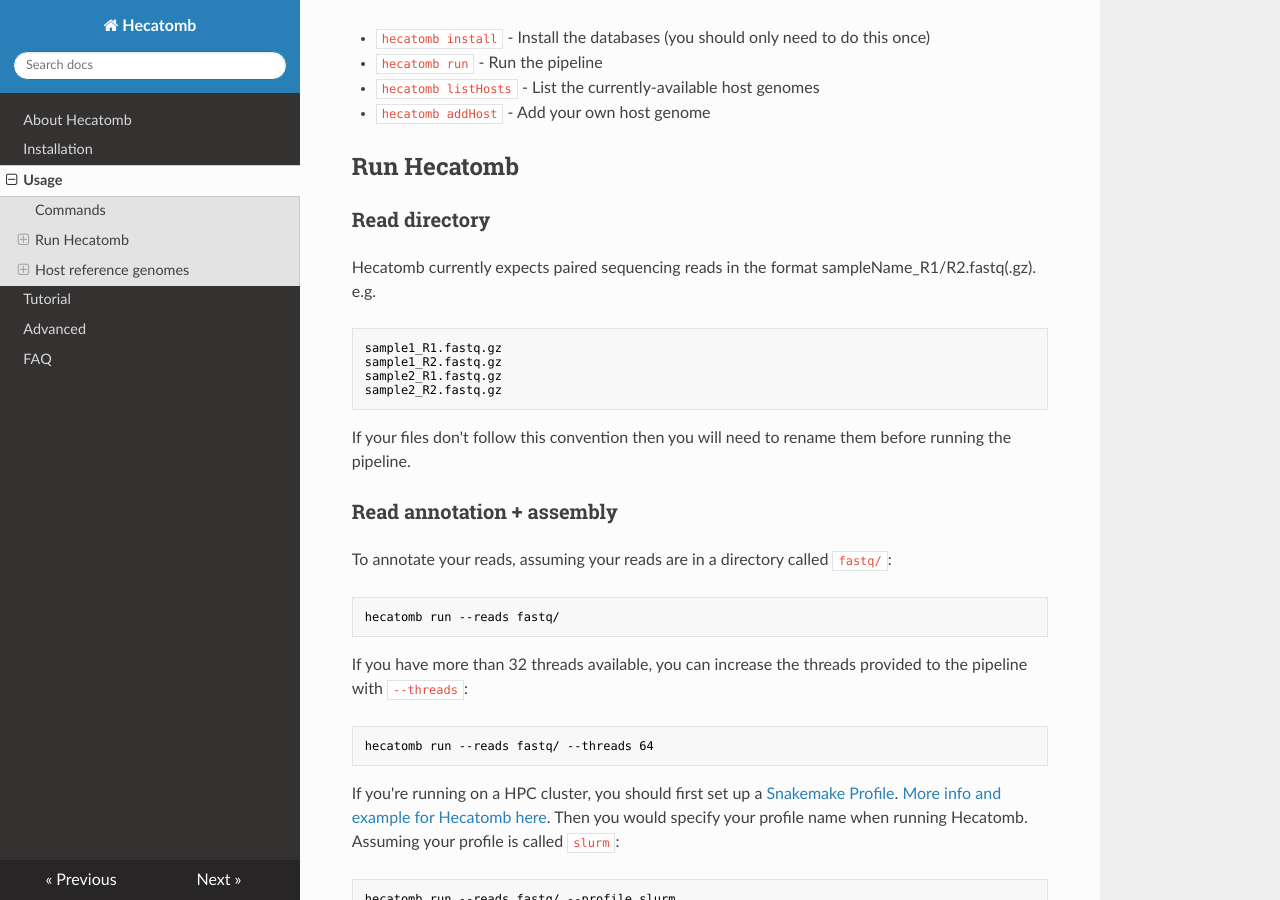
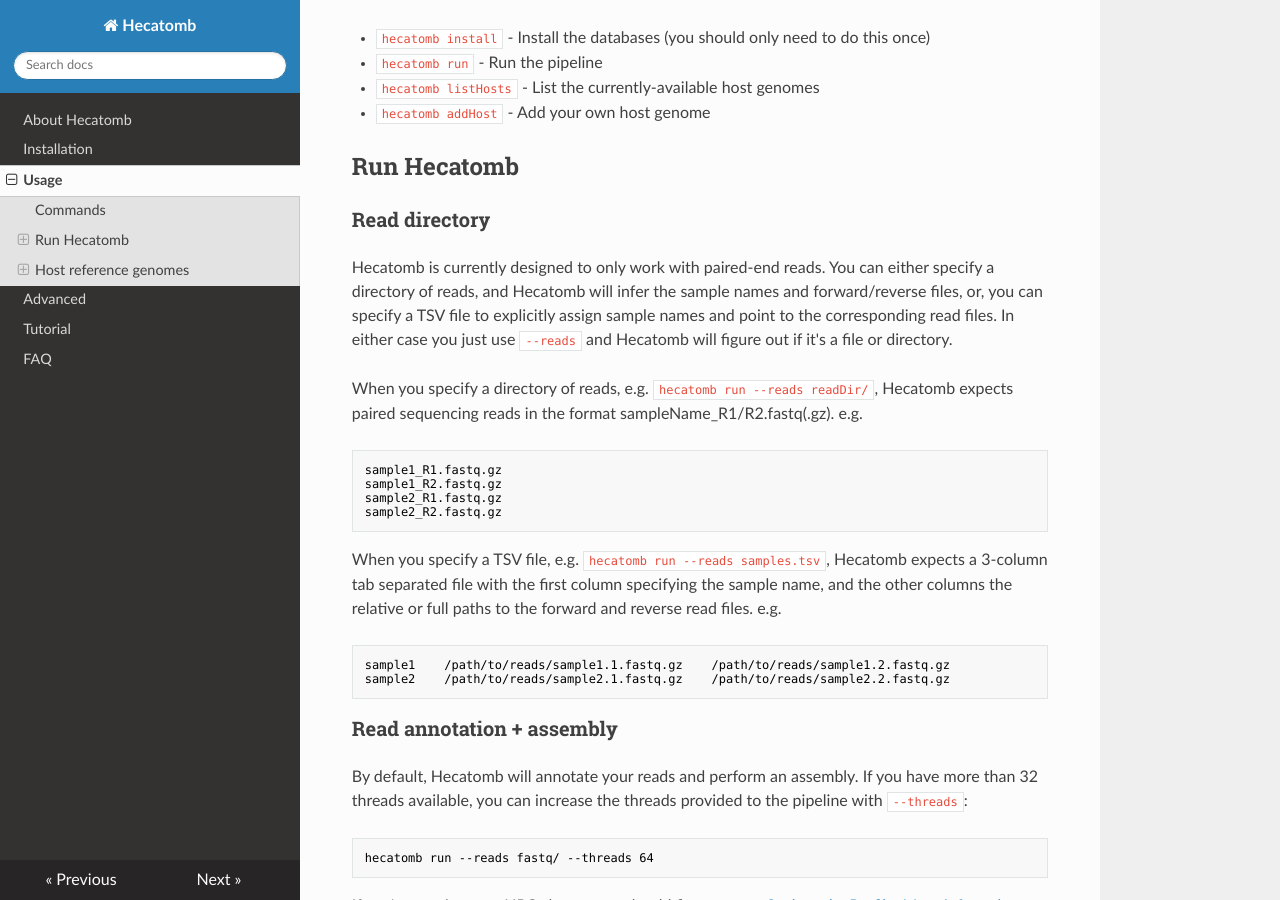
Before and after one commit to shandley/hecatomb, an MkDocs documentation site: the page built from docs/usage.md, in a window 1280 px wide and 900 px high, scrolled down 190 px. Built offline with MkDocs 1.6.1, drawn with Linux system fonts in a browser that asks for light colours; nearby versions of some CDN libraries.

Commit message:
misc docs updates for new features etc.

````diff
--- a/docs/usage.md
+++ b/docs/usage.md
@@ -11,7 +11,13 @@
 
 ### Read directory
 
-Hecatomb currently expects paired sequencing reads in the format sampleName_R1/R2.fastq(.gz). e.g.
+Hecatomb is currently designed to only work with paired-end reads.
+You can either specify a directory of reads, and Hecatomb will infer the sample names and forward/reverse files, or,
+you can specify a TSV file to explicitly assign sample names and point to the corresponding read files.
+In either case you just use `--reads` and Hecatomb will figure out if it's a file or directory.
+
+When you specify a directory of reads, e.g. `hecatomb run --reads readDir/`,
+Hecatomb expects paired sequencing reads in the format sampleName_R1/R2.fastq(.gz). e.g.
 
 ```text
 sample1_R1.fastq.gz
@@ -20,16 +26,18 @@ sample2_R1.fastq.gz
 sample2_R2.fastq.gz
 ```
 
-If your files don't follow this convention then you will need to rename them before running the pipeline.
+When you specify a TSV file, e.g. `hecatomb run --reads samples.tsv`,
+Hecatomb expects a 3-column tab separated file with the first column specifying the sample name,
+and the other columns the relative or full paths to the forward and reverse read files. e.g.
+
+```text
+sample1    /path/to/reads/sample1.1.fastq.gz    /path/to/reads/sample1.2.fastq.gz
+sample2    /path/to/reads/sample2.1.fastq.gz    /path/to/reads/sample2.2.fastq.gz
+```
 
 ### Read annotation + assembly
 
-To annotate your reads, assuming your reads are in a directory called `fastq/`:
-
-```bash
-hecatomb run --reads fastq/
-```
-
+By default, Hecatomb will annotate your reads and perform an assembly.
 If you have more than 32 threads available, you can increase the threads provided to the pipeline with `--threads`:
 
 ```bash
--- a/mkdocs.yml
+++ b/mkdocs.yml
@@ -5,6 +5,6 @@ nav:
     - About Hecatomb: index.md
     - Installation: install.md
     - Usage: usage.md
+    - Advanced: advanced.md
     - Tutorial: tutorial.md
-    - Advanced: advanced.md
     - FAQ: faq.md
````
Also changed, not shown: README.md (+12 -6 lines), docs/advanced.md (+17 -6 lines), docs/index.md (+2 -2 lines), docs/install.md (+15 -0 lines), docs/tutorial.md (+2 -2 lines).
